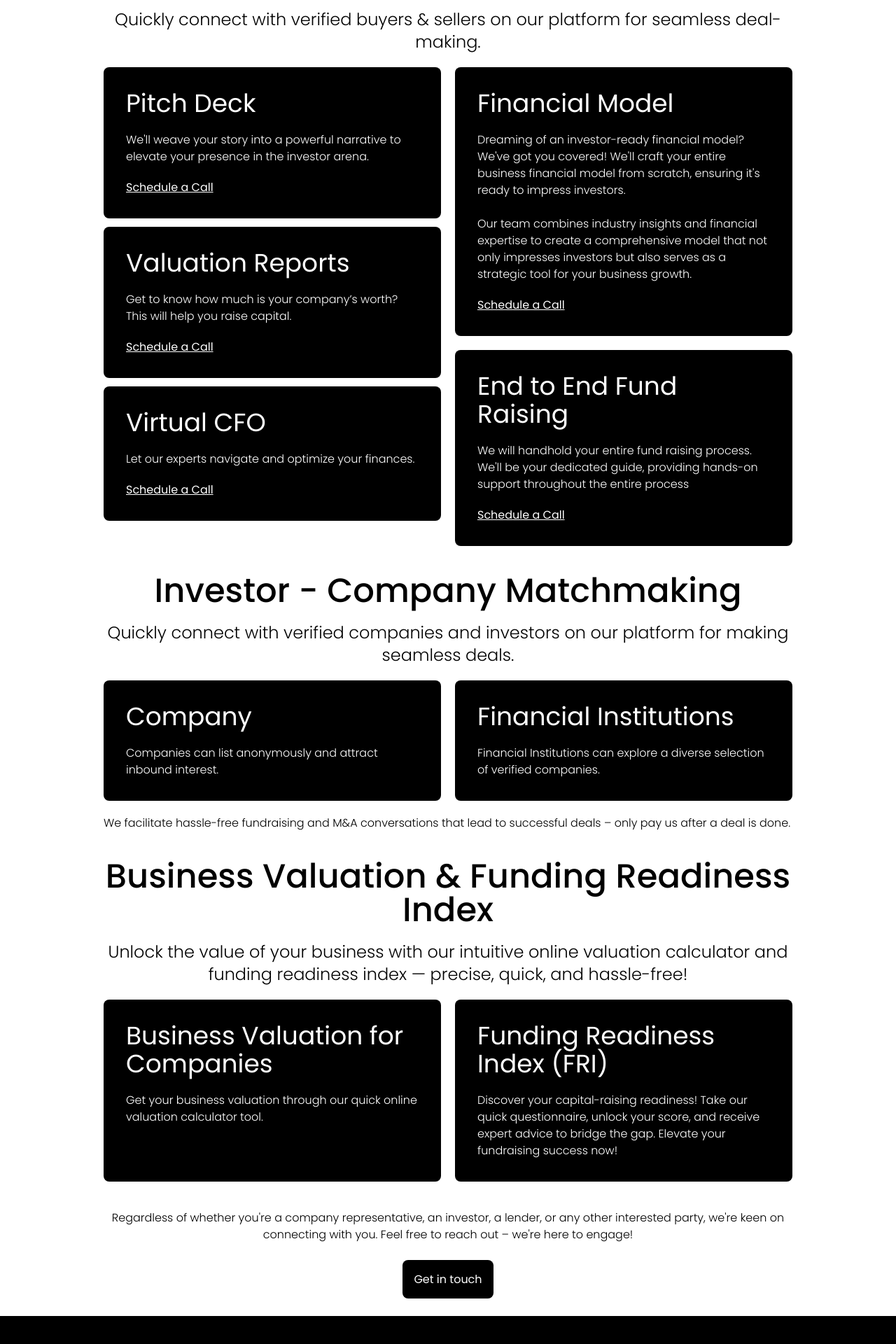
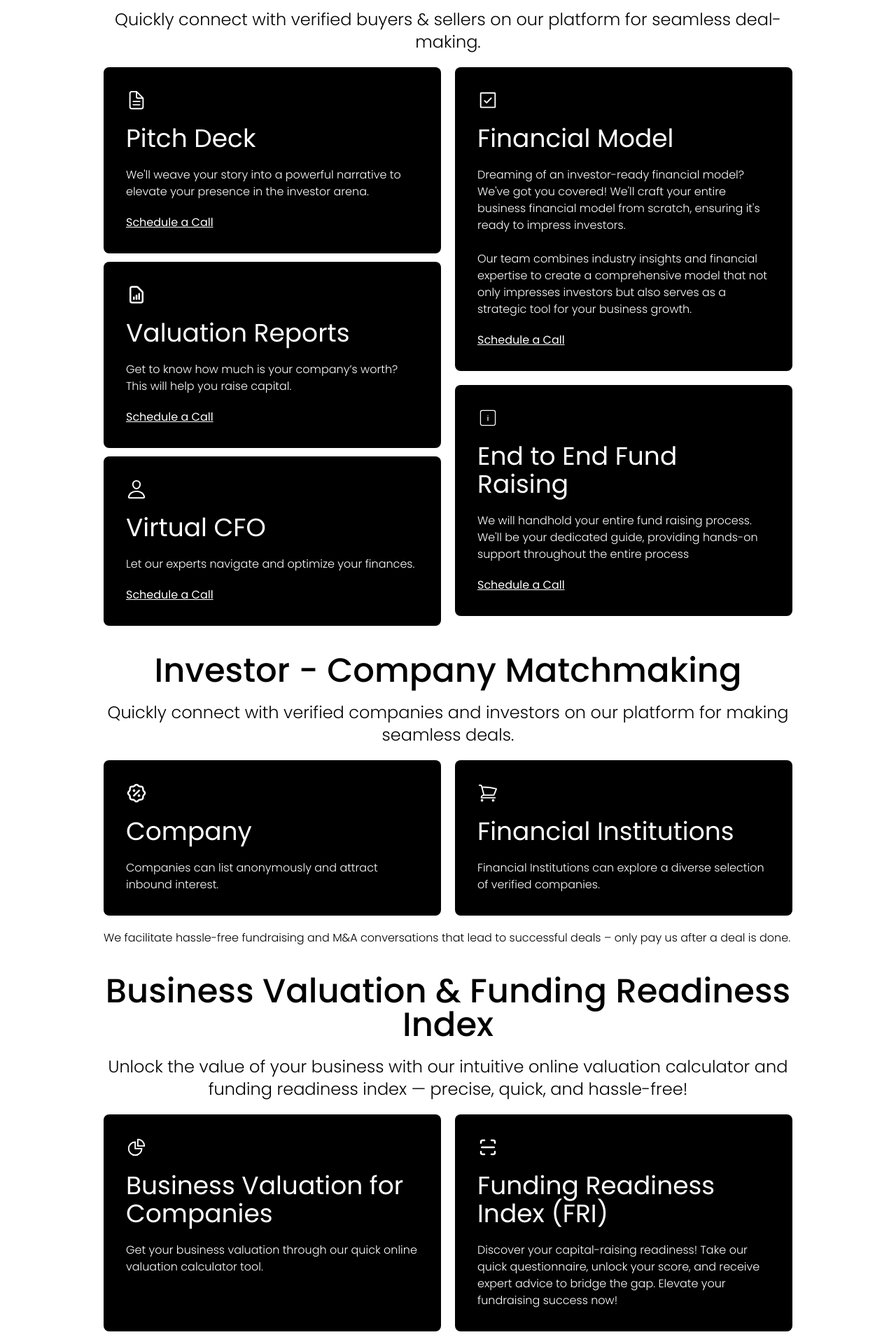
Before and after one commit to ameeshagireesh/odyssey-frontend, a Next.js app: page / in a window 1280 px wide. Shown: the part 480-2400 px from the top of the page at 70% size. Built offline with nearby package versions, Linux system fonts and the light colour scheme.

Commit message:
feat: added icons

```diff
--- a/src/app/page.jsx
+++ b/src/app/page.jsx
@@ -1,9 +1,19 @@
 import Link from "next/link";
 //import pitchDeckIcon from '../icons/Pitchdeck.svg';
 //import ChartIcon from '../icons/Chart.svg';
+import { IoDocumentTextOutline } from "react-icons/io5";
+import { PiCheckSquare } from "react-icons/pi";
+import { HiOutlineDocumentReport } from "react-icons/hi";
+import { IoPersonOutline } from "react-icons/io5";
+import { CiSquareAlert } from "react-icons/ci";
+import { RiDiscountPercentLine } from "react-icons/ri";
+import { HiOutlineShoppingCart } from "react-icons/hi2";
+import { HiOutlineChartPie } from "react-icons/hi2";
+import { TbScan } from "react-icons/tb";
 
 const Home = () => {
   return (
+
     <div className="flex-col space-y-10 py-10">
       <div className="flex-col space-y-10">
         <p className="text-7xl font-bold leading-normal">
@@ -32,7 +42,7 @@ const Home = () => {
         <div className="flex gap-5 font-normal">
           <div className="space-y-10 w-1/2 text-white rounded-lg flex-col space-y-3">
             <div className="bg-black text-white rounded-lg p-8 flex-col space-y-5">
-              {/* <p><img src={ChartIcon} alt="Chart Icon" /></p> */}
+            <IoDocumentTextOutline size={30}/>
               <p className="font-normal text-4xl"> Pitch Deck</p>
               <p className="font-light text-base">
                 We'll weave your story into a powerful narrative to elevate your
@@ -48,7 +58,7 @@ const Home = () => {
               </p>
             </div>
             <div className="bg-black text-white rounded-lg p-8 flex-col space-y-5">
-              {/* <p>Icon</p> */}
+            <HiOutlineDocumentReport size={30}/>
               <p className="font-normal text-4xl"> Valuation Reports</p>
               <p className="font-light text-base">
                 Get to know how much is your company’s worth? This will help you
@@ -59,7 +69,7 @@ const Home = () => {
               </p>
             </div>
             <div className="bg-black text-white rounded-lg p-8 flex-col space-y-5">
-              {/* <p>Icon</p> */}
+            <IoPersonOutline size={30}/>
               <p className="font-normal text-4xl"> Virtual CFO</p>
               <p className="font-light text-base">
                 Let our experts navigate and optimize your finances.
@@ -71,7 +81,7 @@ const Home = () => {
           </div>
           <div className="space-y-5 w-1/2 ">
             <div className="bg-black text-white rounded-lg p-8 h-auto flex-col space-y-5">
-              {/* <p>Icon</p> */}
+            <PiCheckSquare size={30}/>
               <p className="font-normal text-4xl"> Financial Model</p>
               <p className="font-light text-base">
                 Dreaming of an investor-ready financial model? We've got you
@@ -86,7 +96,7 @@ const Home = () => {
               </p>
             </div>
             <div className="bg-black text-white rounded-lg p-8 h-auto flex-col space-y-5">
-              {/* <p>Icon</p> */}
+            <CiSquareAlert size={30}/>
               <p className="font-normal text-4xl"> End to End Fund Raising</p>
               <p className="font-light text-base">
                 We will handhold your entire fund raising process. We'll be your
@@ -113,14 +123,14 @@ const Home = () => {
         </p>
         <div className="flex gap-5 font-normal">
           <div className="bg-black text-white rounded-lg p-8 w-1/2 flex-col space-y-5">
-            {/* <p>Icon</p> */}
+          <RiDiscountPercentLine size={30}/>
             <p className="font-normal text-4xl"> Company</p>
             <p className="font-light text-base">
               Companies can list anonymously and attract inbound interest.
             </p>
           </div>
           <div className="bg-black text-white rounded-lg p-8 w-1/2 flex-col space-y-5">
-            {/* <p>Icon</p> */}
+          <HiOutlineShoppingCart size={30}/>
             <p className="font-normal text-4xl"> Financial Institutions</p>
             <p className="font-light text-base">
               Financial Institutions can explore a diverse selection of verified
@@ -147,7 +157,7 @@ const Home = () => {
         </p>
         <div className="flex gap-5 font-normal">
           <div className="bg-black text-white rounded-lg p-8 w-1/2 flex-col space-y-5">
-            {/* <p>Icon</p> */}
+          <HiOutlineChartPie size={30}/>
             <p className="font-normal text-4xl">
               {" "}
               Business Valuation for Companies
@@ -158,7 +168,7 @@ const Home = () => {
             </p>
           </div>
           <div className="bg-black text-white rounded-lg p-8 w-1/2 flex-col space-y-5">
-            {/* <p>Icon</p> */}
+            <TbScan size={30}/>
             <p className="font-normal text-4xl">
               {" "}
               Funding Readiness Index (FRI)
--- a/src/components/Navbar/Links/Links.jsx
+++ b/src/components/Navbar/Links/Links.jsx
@@ -3,6 +3,7 @@
 import Link from "next/link"
 import { useState } from "react"
 import styles from "./links.module.css"
+import { CiMenuBurger } from "react-icons/ci";
 
 const links = [
     {
@@ -35,7 +36,7 @@ const Links = () => {
                     </Link>
                 ))}
             </div>
-            <button className={styles.menuButton} onClick={() => setOpen((prev) => !prev)}>Menu</button>
+            <button className={styles.menuButton} onClick={() => setOpen((prev) => !prev)}><CiMenuBurger size={30}/></button>
             {
                 open && <div className={styles.mobileLinks}>
                     {links.map((link) => (
```
Also changed, not shown: package.json (+5 -4 lines), 1 other file (tests, documents, lock files or other folders).
